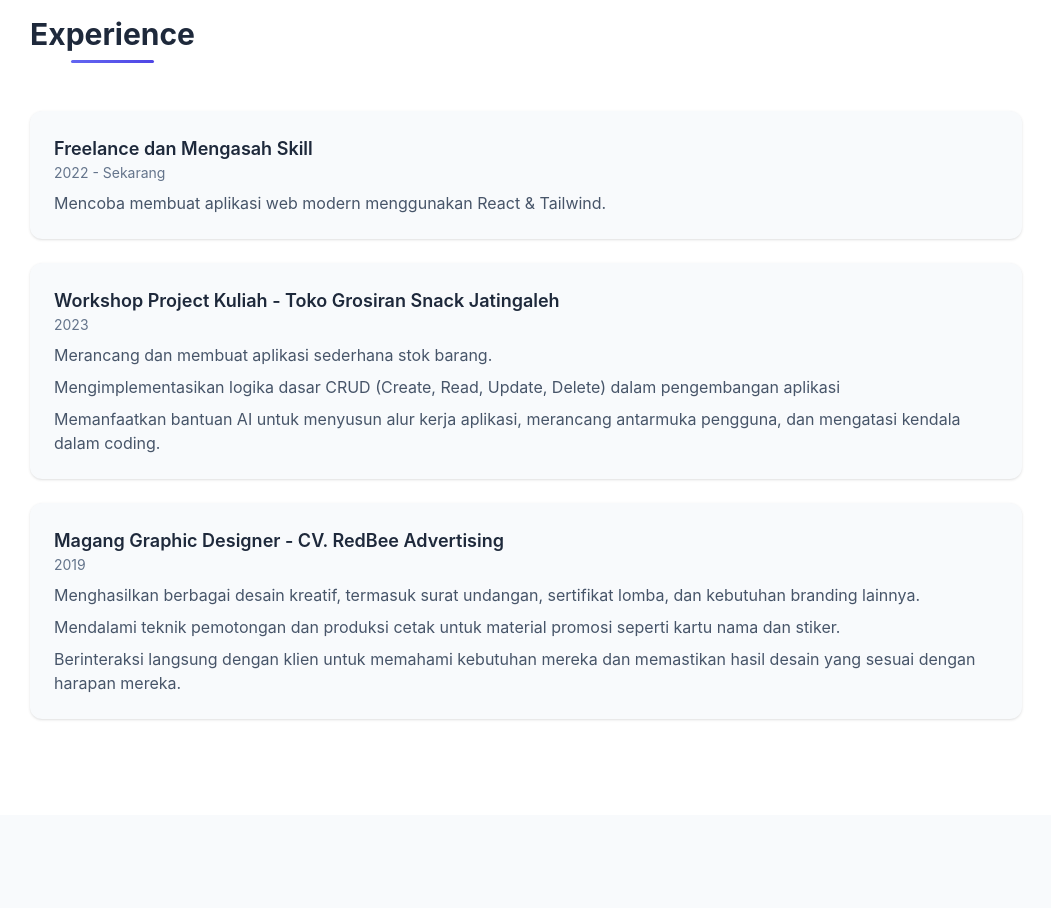
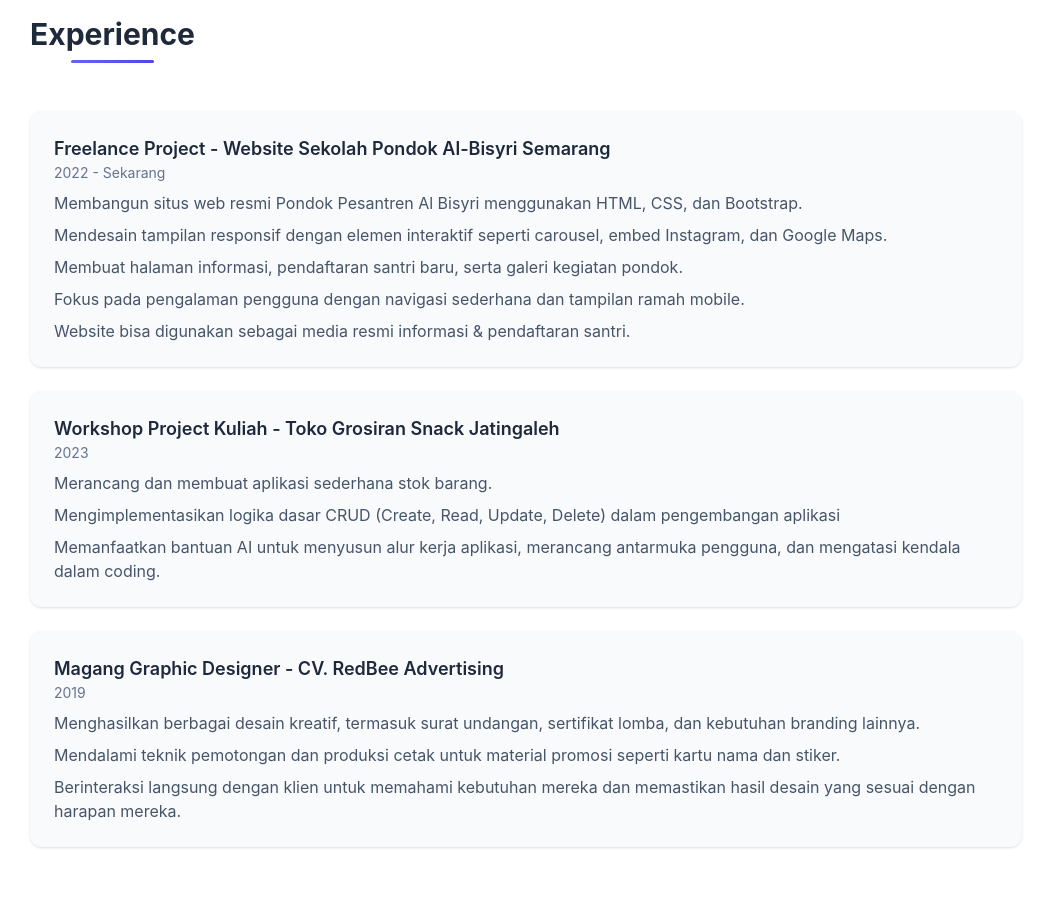
Before and after one commit to FiiekGatarieekV1/myportfolio, a plain HTML site: page index.html in a window 1280 px wide. Shown: the part 1920-2828 px from the top of the page, without its empty margins (114-1165 px from the left). Drawn offline with nearby package versions, Linux system fonts and the light colour scheme.

Commit message:
Update index.html

```diff
--- a/index.html
+++ b/index.html
@@ -226,9 +226,16 @@
         <h3 class="text-3xl font-bold text-center">Experience</h3>
         <div class="mt-10 space-y-6">
           <div class="p-6 bg-slate-50 dark:bg-slate-800 rounded-xl shadow">
-            <h4 class="font-semibold text-lg">Freelance dan Mengasah Skill</h4>
+            <h4 class="font-semibold text-lg">Freelance Project - Website Sekolah Pondok Al-Bisyri Semarang</h4>
             <p class="text-sm text-slate-500">2022 - Sekarang</p>
-            <p class="mt-2 text-slate-600 dark:text-slate-400">Mencoba membuat aplikasi web modern menggunakan React & Tailwind.</p>
+            <p class="mt-2 text-slate-600 dark:text-slate-400">Membangun situs web resmi Pondok Pesantren Al Bisyri menggunakan HTML,
+            CSS, dan Bootstrap.</p>
+            <p class="mt-2 text-slate-600 dark:text-slate-400">Mendesain tampilan responsif dengan elemen interaktif seperti carousel, embed
+            Instagram, dan Google Maps.</p>
+            <p class="mt-2 text-slate-600 dark:text-slate-400">Membuat halaman informasi, pendaftaran santri baru, serta galeri kegiatan pondok.</p>
+            <p class="mt-2 text-slate-600 dark:text-slate-400">Fokus pada pengalaman pengguna dengan navigasi sederhana dan tampilan ramah
+            mobile.</p>
+            <p class="mt-2 text-slate-600 dark:text-slate-400">Website bisa digunakan sebagai media resmi informasi & pendaftaran santri.</p>
           </div>
           <div class="p-6 bg-slate-50 dark:bg-slate-800 rounded-xl shadow">
             <h4 class="font-semibold text-lg">Workshop Project Kuliah - Toko Grosiran Snack Jatingaleh</h4>
```
